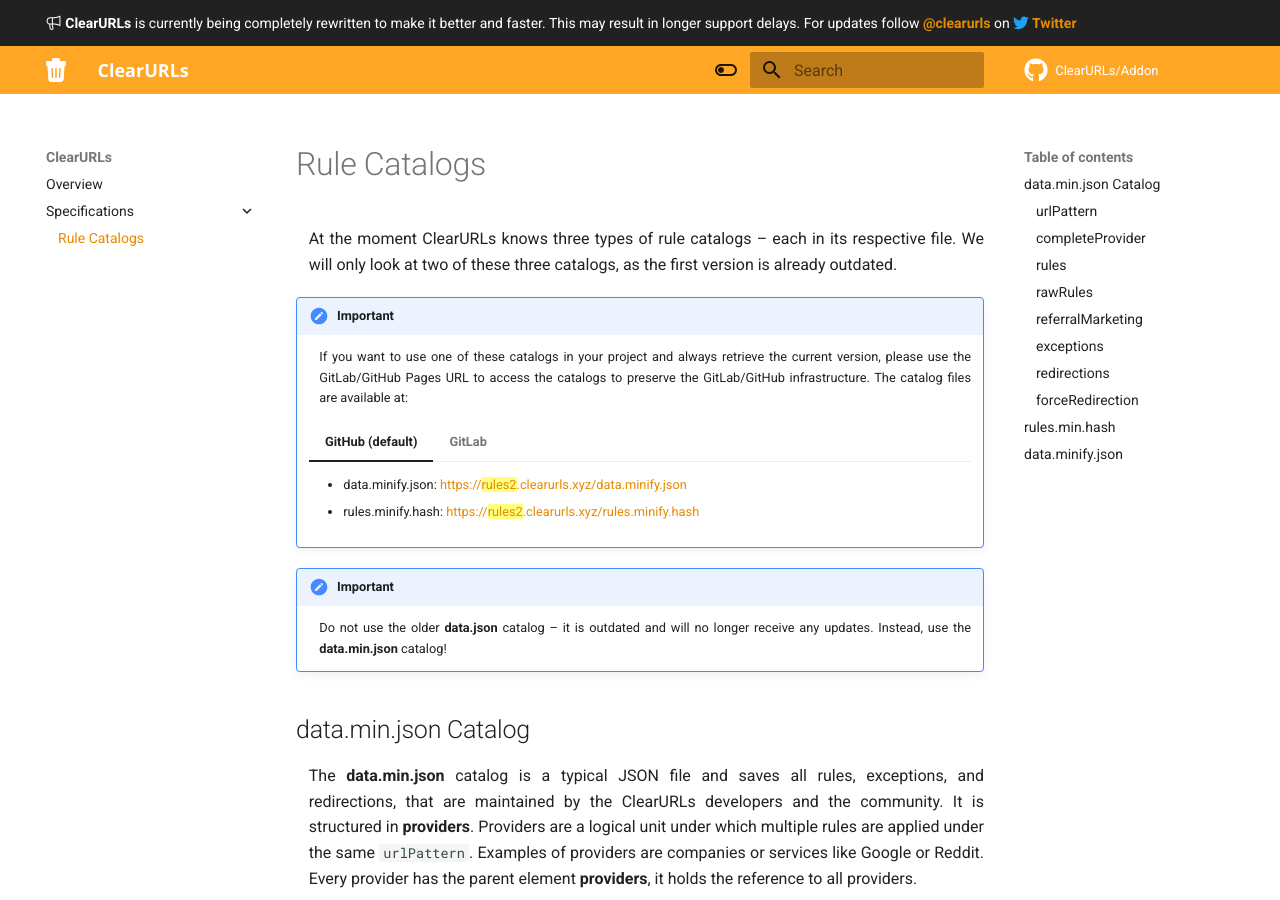
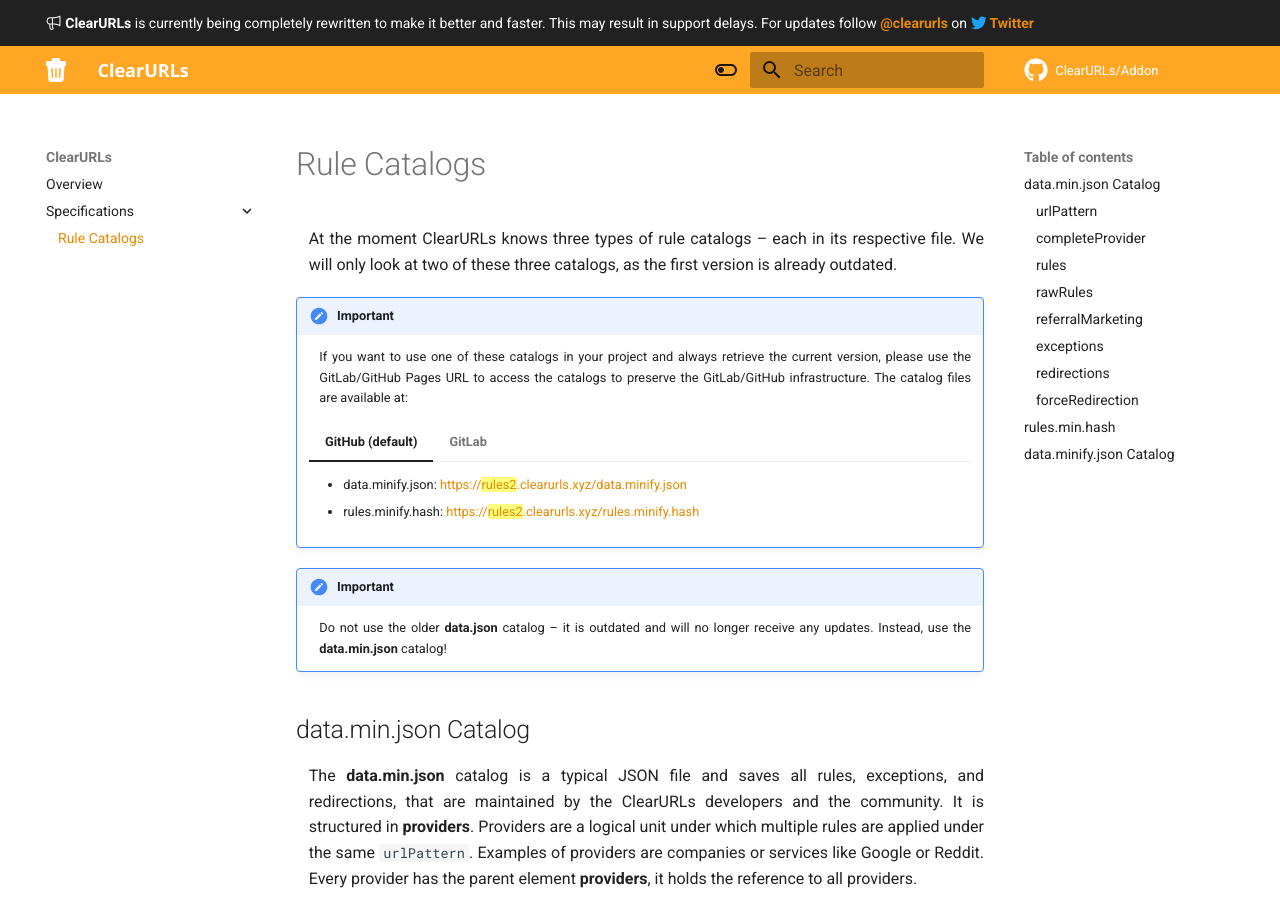
Before and after one commit to ClearURLs/Docs, an MkDocs documentation site: the page built from content/specs/rules.md, in a window 1280 px wide and 900 px high. Built offline with MkDocs 1.6.1 and Material for MkDocs 9.7.7, drawn with Linux system fonts in a browser that asks for light colours; comment, search, counter and statistics services are not loaded; the version menu is left out; some of the changed text lies outside the part shown.

Commit message:
Quick fix

```diff
--- a/content/specs/rules.md
+++ b/content/specs/rules.md
@@ -124,7 +124,7 @@
 !!! important
     Note that the hash must be in lowercase.
 
-## data.minify.json
+## data.minify.json Catalog
 The [**data.minify.json**](https://gitlab.com/KevinRoebert/ClearUrls/-/jobs/artifacts/master/raw/data.minify.json?job=hash%20rules)
 file is automatically generated by the GitLab CI runner from the **data.min.json** file and also the corresponding
 [**rules.minify.hash** file](https://gitlab.com/KevinRoebert/ClearUrls/-/jobs/artifacts/master/raw/rules.minify.hash?job=hash%20rules).
--- a/overrides/main.html
+++ b/overrides/main.html
@@ -4,8 +4,8 @@
     <span class="twemoji">
         {% include ".icons/octicons/megaphone-24.svg" %}
     </span>
-<b>ClearURLs</b> is currently being completely rewritten to make it better and faster.
-    This may result in longer support delays.
+    <b>ClearURLs</b> is currently being completely rewritten to make it better and faster.
+    This may result in support delays.
     For updates follow <b><a href="https://twitter.com/clearurls" target="_blank" rel="noopener noreferrer">@clearurls</a></b> on
     <b>
         <a href="https://twitter.com/clearurls" target="_blank" rel="noopener noreferrer">
```
